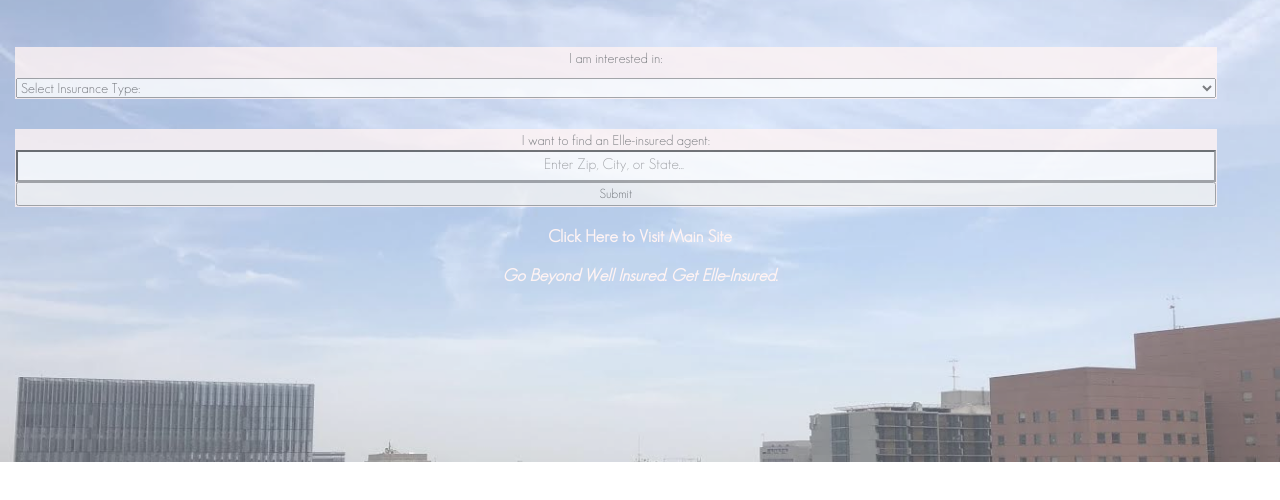
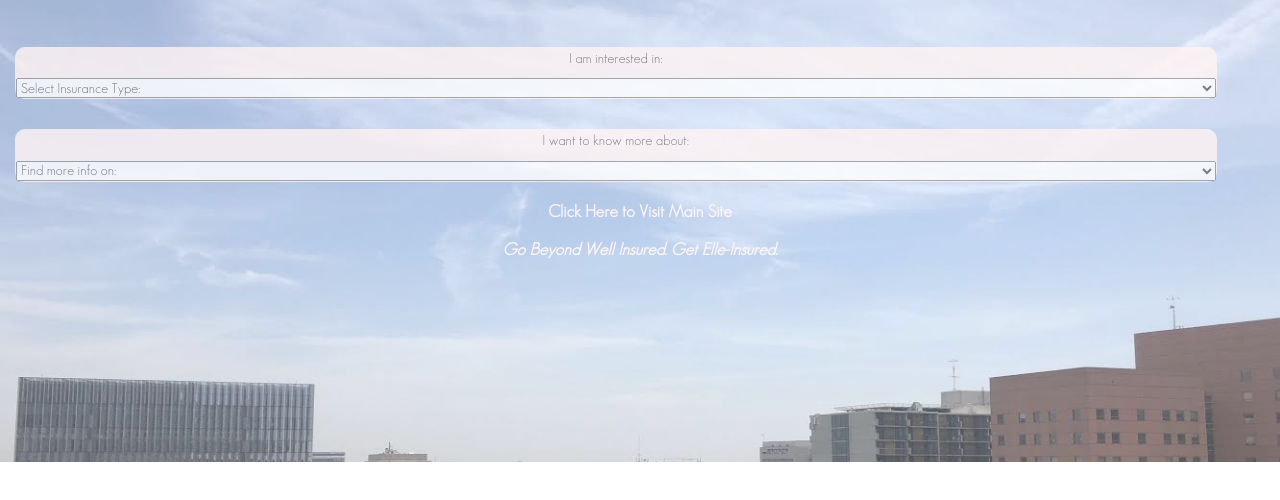
Before and after one commit to bgraham452/elle-insurance, a React app: page / in a window 1280 px wide. Shown: the part 106-606 px from the top of the page. Built offline with nearby package versions, Linux system fonts and the light colour scheme.

Commit message:
added redirects to the landing page

```diff
--- a/src/components/health-insurance.js
+++ b/src/components/health-insurance.js
@@ -22,6 +22,7 @@ export class HealthInsurance extends React.Component {
             An auto insurance policy can include several different kinds of coverage.
             Your independent insurance agent will provide professional advice on the type and amount of car insurance coverage you should have to meet your individual needs and comply with the laws of your state.
             Here are the principal kinds of coverage that your policy may include: <br /><br />
+            </p>
 
             <ul>
              <li> Liability for Bodily Injury</li>
@@ -33,7 +34,6 @@ export class HealthInsurance extends React.Component {
              <li>Personal Injury Protection (“PIP” or “No-fault”)</li>
              </ul>
 
-            </p>
             <Footer />
 
       </div>
--- a/src/components/landing-page.js
+++ b/src/components/landing-page.js
@@ -7,12 +7,26 @@ constructor(props){
 super(props);
 this.state = {
     advice: '',
-    zip: 12345,
-    city: '',
-    state: ''
+   info: ''
 }
 }
 
+redirectToContact(e){
+    this.setState({
+        advice: e.target.value
+    }, function (){
+        console.log(this.state.advice);
+        window.location = window.location.href + this.state.advice;
+    })
+}
+redirectToPage(e){
+    this.setState({
+        info: e.target.value
+    }, function (){
+        console.log(this.state.info);
+        window.location = window.location.href + this.state.info;
+    })
+}
 
 render (){
 
@@ -26,26 +40,30 @@ render (){
 <div className="financialContainer">
 <div className="financeAdvice">
 <p>I am interested in:</p>
- <select className="financialDropdown" value={this.state.sort} onChange={(e) => this.sort(e)}>
+ <select className="financialDropdown" value={this.state.advice} onChange={(e) => this.redirectToContact(e)}>
                     <option>Select Insurance Type:</option>
-                    <option>Supplemental Benefits at Work</option>
-                    <option>Protecting Against Spousal Death</option>
-                    <option>Life Insurance (New Parents)</option>
-                    <option>Life Insurance (Parents w/ 2nd child)</option>
-                    <option>Taking Care Of Aging Parents</option>
-                    <option>A Lack Of Automobile Coverage After An Accident</option>
-                    <option>A Lack of Health Insurance</option>
-                    <option>Renter's Insurance</option>
+                    <option value="contact">Getting Life Insurance</option>
+                    <option value="contact">Coverage for Senior Citizens</option>
+                    <option value="contact">Car Insurance</option>
+                    <option value="contact">Health Insurance</option>
+                    <option value="contact">Renter's Insurance</option>
                 </select>
 </div>
 
-<div className="agent-finder">
-<p>I want to find an Elle-insured agent:</p>
-<form className="agent-form" onSubmit={(e) => this.search(this.props.category, this.props.position, e)}>
-                    <input type="search" className="agent-search" ref={input => this.input = input}  placeholder="Enter Zip, City, or State..." />
-                    <button className="submit">Submit</button>
-                </form>
+<div className="more-info">
+<p>I want to know more about:</p>
+<select className="moreInfoDropdown" value={this.state.info} onChange={(e) => this.redirectToPage(e)}>
+                    <option>Find more info on:</option>
+                    <option value="supplemental-benefits">Supplemental Benefits at Work</option>
+                    <option value="spousal-death">What to do if my spouse passes away?</option>
+                    <option value="life-insurance-for-new-parents">Life insurance as a new parent</option>
+                    <option value="life-insurance-for-parents-with-a-2nd-child">Life insurance for parents</option>
+                    <option value="taking-care-of-aging-parents-and-self">Taking care of aging parents</option>
+                    <option value="lack-of-automobile-coverage-after-accident">What happens if I don’t have car insurance?</option>
+                    <option value="lack-of-health-insurance">What happens if I don’t have health insurance?</option>
+                    <option value="renters-insurance">Renter’s Insurance</option>
 
+                </select>
             </div>
             </div>
             <h3 className="call-to-action"><Link to='/index'><b>Click Here to Visit Main Site</b></Link></h3>
--- a/src/components/renters-insurance.js
+++ b/src/components/renters-insurance.js
@@ -21,6 +21,7 @@ export class RentersInsurance extends React.Component {
             Plus renters insurance covers more than your personal belongings at home. <br /> <br />
 
             Here are seven other things a policy covers:<br /> <br />
+            </p>
             <ol>
 
             <li>Hotel costs after a disaster</li>
@@ -32,7 +33,7 @@ export class RentersInsurance extends React.Component {
             <li>Belongings away from home</li>
 
             </ol>
-            </p>
+
             <Footer />
 
       </div>
--- a/src/components/second-life-insurance.js
+++ b/src/components/second-life-insurance.js
@@ -14,6 +14,7 @@ export class SecondLifeInsurance extends React.Component {
             <p className="advice-description">You are leaving your children exposed to financial hardship in your absence when you neglect to protect your children for their future.
             STOP procrastinating, and purchase life insurance for each spouse as well as on each child.
             Reasons to purchase life insurance for your children: <br /> <br />
+            </p>
             <ul>
             <li>In the event your child passes away, a life insurance policy provides the funds to pay for funeral expenses, family counseling, medical bills and provide money to pay for living expenses if one parent or both parents need to take leave from work. <br /> <br /></li>
 
@@ -29,7 +30,7 @@ export class SecondLifeInsurance extends React.Component {
             <li>When parents are dependent on the income of a child, should that child passaway it would become a financial hardship for the parents.
             Purchasing permanent life insurance would provide the funds necessary that parents or a parent may be depended on.</li>
             </ul>
-            </p>
+
             <Footer />
 
       </div>
--- a/src/styles/landing-page.css
+++ b/src/styles/landing-page.css
@@ -56,6 +56,7 @@ p{
 .financeAdvice{
     font-family: Geo Sans Light;
 border: 1px solid #fff0f0;
+border-radius: 10px;
 opacity: .8;
 
 background-color: #fff0f0;
@@ -66,78 +67,31 @@ margin-bottom: 30px;
     font-family: Geo Sans Light;
     width: 100%;
 }
-
-.agent-finder{
+.moreInfoDropdown{
+    font-family: Geo Sans Light;
+    width: 100%;
+}
+.more-info{
     font-family: Geo Sans Light;
 border: 1px solid #fff0f0;
 background-color: #fff0f0;
 opacity: .8;
 width: 95%;
-}
-.agent-finder > input{
-    opacity: 1;
+border-radius: 10px;
+
 }
 
-.agent-finder > p{
-    margin-bottom:0;
-}
-.agent-search {
-    width: 100%;
-    font-size: 15px;
-    text-align: center;
-    padding-bottom: 5px;
-}
-.agent-form{
-    font-family: Geo Sans Light;
-    position: relative;
-    width: 100%;
-    font-size: 8px;
-}
-.submit{
-    width: 100%;
-    font-size: 13px;
-}
 .call-to-action, .tagline{
     text-align: center;
     font-family: Geo Sans Light;
     color: #fff0f0;
     font-size: 17px;
 }
-
-@media only screen and (max-width: 320px){
-/* .container {
-    background: url("./IMG_1785.jpg");
-    background-color: #000000;
-    -webkit-background-size: cover;
-  -moz-background-size: cover;
-  -o-background-size: cover;
-  background-size: cover;
-  height: 568px;
-}
-
-.sub-text{
-    position: relative;
-font-size: 30px;
-}
-.financeAdvice{
-top: 210px;
-left: 1%;
-width: 45%;
-float: left;
-
-}
-.agent-finder{
-    right: 1%;
-width: 45%;
-top: 38px;
-}
-.agent-form{
-    left: 10%;
-}
-.submit{
-    position: relative;
-    left: 18%;
-}*/
+/* S5 */
+@media only screen and (min-width: 321px) and (max-width: 360px){
+    .landing-container {
+      height: 640px;
+    }
 }
 /*
 @media only screen and (min-width: 321px) and (max-width: 360px){
```
